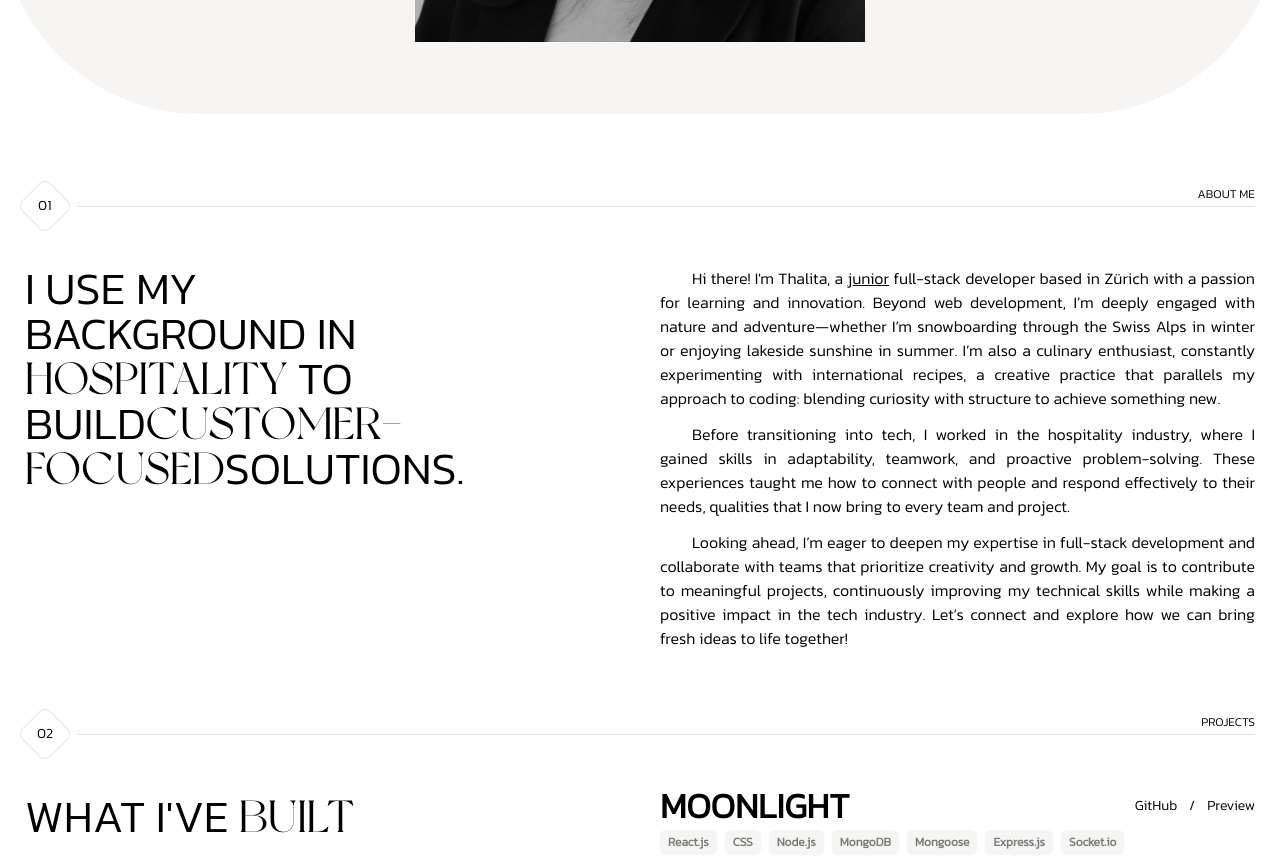
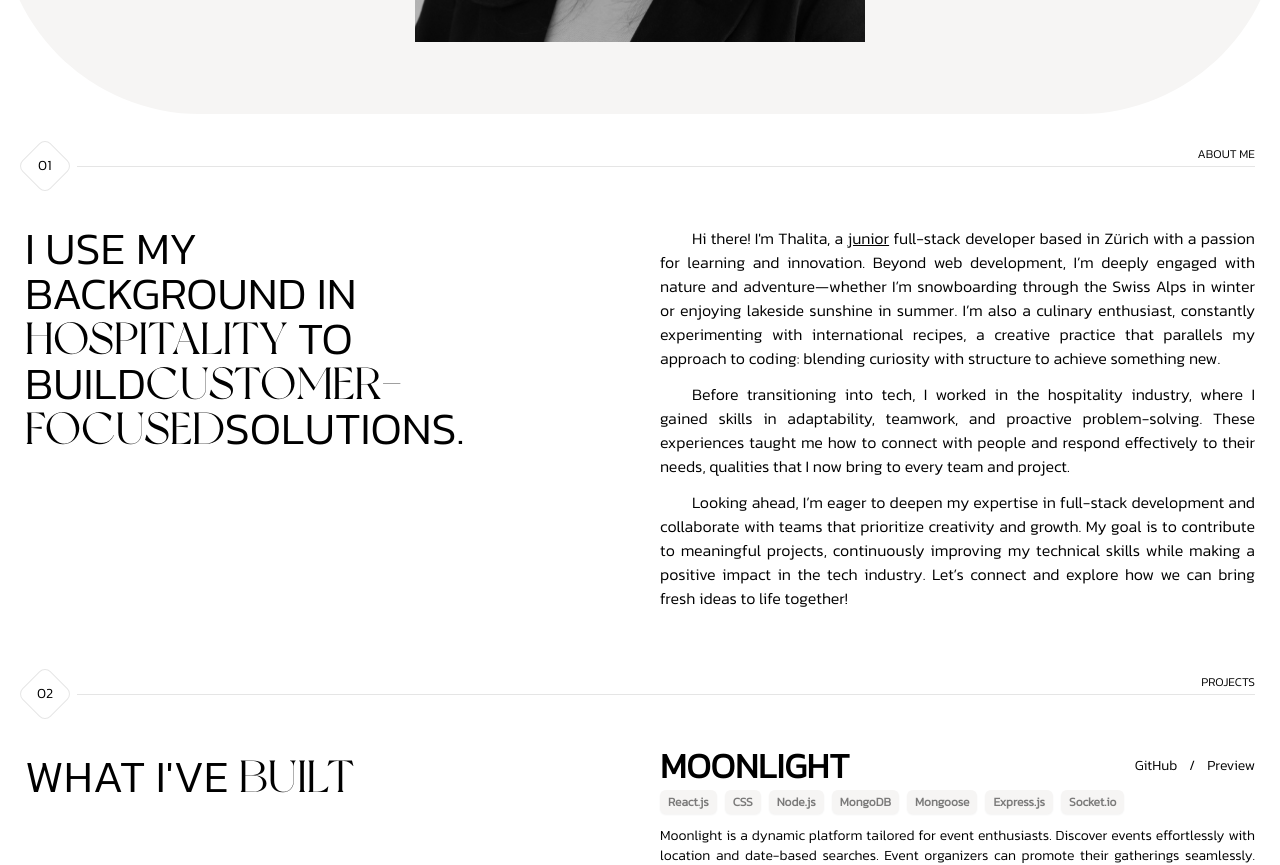
Before and after one commit to ThalitadosReis/my-portfolio, a React (Create React App) app: page / in a window 1280 px wide. Shown: the part 700-1565 px from the top of the page. Built offline with nearby package versions, Linux system fonts and the light colour scheme; the HTML template or start-up script is replaced by a standard one.

Commit message:
Created SectionHeader component

```diff
--- a/src/components/About.js
+++ b/src/components/About.js
@@ -1,21 +1,11 @@
 import React from "react";
+import SectionHeader from "./SectionHeader";
 
 export default function About() {
   return (
     <section className="section" id="about">
       <div className="container mx-auto">
-        {/* Header */}
-        <div className="flex flex-col items-end my-10">
-          <span className="absolute text-black-/50 text-xs uppercase">
-            About me
-          </span>
-          <div className="flex items-center w-full gap-3">
-            <div className="relative w-10 h-10 transform rotate-45 border border-black/10 flex items-center justify-center rounded-lg">
-              <span className="transform -rotate-45 text-sm">01</span>
-            </div>
-            <div className="flex-grow border-t border-black/10"></div>
-          </div>
-        </div>
+      <SectionHeader step="01" title="About me" />
 
         <div className="flex flex-col lg:flex-row items-center lg:items-start gap-10">
           <div className="flex-1 text-center lg:text-left">
--- a/src/components/Project.js
+++ b/src/components/Project.js
@@ -1,23 +1,13 @@
 import React from "react";
 import projectsData from "../data/projectsData";
 import ProjectCard from "./ProjectCard";
+import SectionHeader from "./SectionHeader";
 
 export default function Project() {
   return (
     <section className="section" id="project">
       <div className="container mx-auto">
-        <div className="flex flex-col items-end mb-10">
-          <span className="absolute text-black-/50 text-xs uppercase my-auto">
-            Projects
-          </span>
-          <div className="flex items-center w-full gap-3">
-            <div className="relative w-10 h-10 transform rotate-45 border border-black/10 flex items-center justify-center rounded-lg">
-              <span className="transform -rotate-45 text-sm">02</span>
-            </div>
-            <div className="flex-grow border-t border-black/10"></div>
-          </div>
-        </div>
-
+        <SectionHeader step="02" title="Projects" />
         <div className="flex flex-col lg:flex-row items-center lg:items-start gap-10">
           <div className="flex-1 text-center lg:text-left">
             <h1 className="uppercase text-[30px] lg:text-[45px] leading-[1] text-center lg:text-left lg:break-words lg:whitespace-pre-wrap">
--- /dev/null
+++ b/src/components/SectionHeader.js
@@ -0,0 +1,15 @@
+export default function SectionHeader({ step, title }) {
+  return (
+    <div className="flex flex-col items-end mb-10">
+      <span className="absolute text-black-/50 text-xs uppercase my-auto">
+        {title}
+      </span>
+      <div className="flex items-center w-full gap-3">
+        <div className="relative w-10 h-10 transform rotate-45 border border-black/10 flex items-center justify-center rounded-lg">
+          <span className="transform -rotate-45 text-sm">{step}</span>
+        </div>
+        <div className="flex-grow border-t border-black/10"></div>
+      </div>
+    </div>
+  );
+}
```
